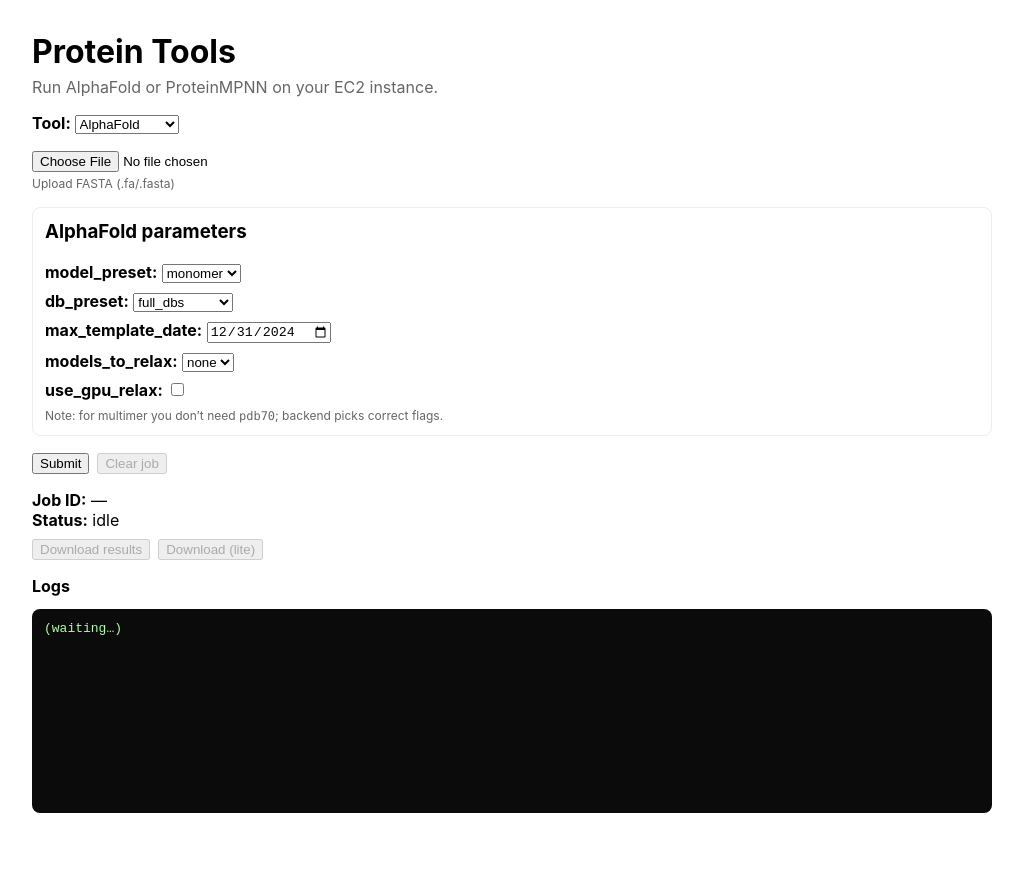
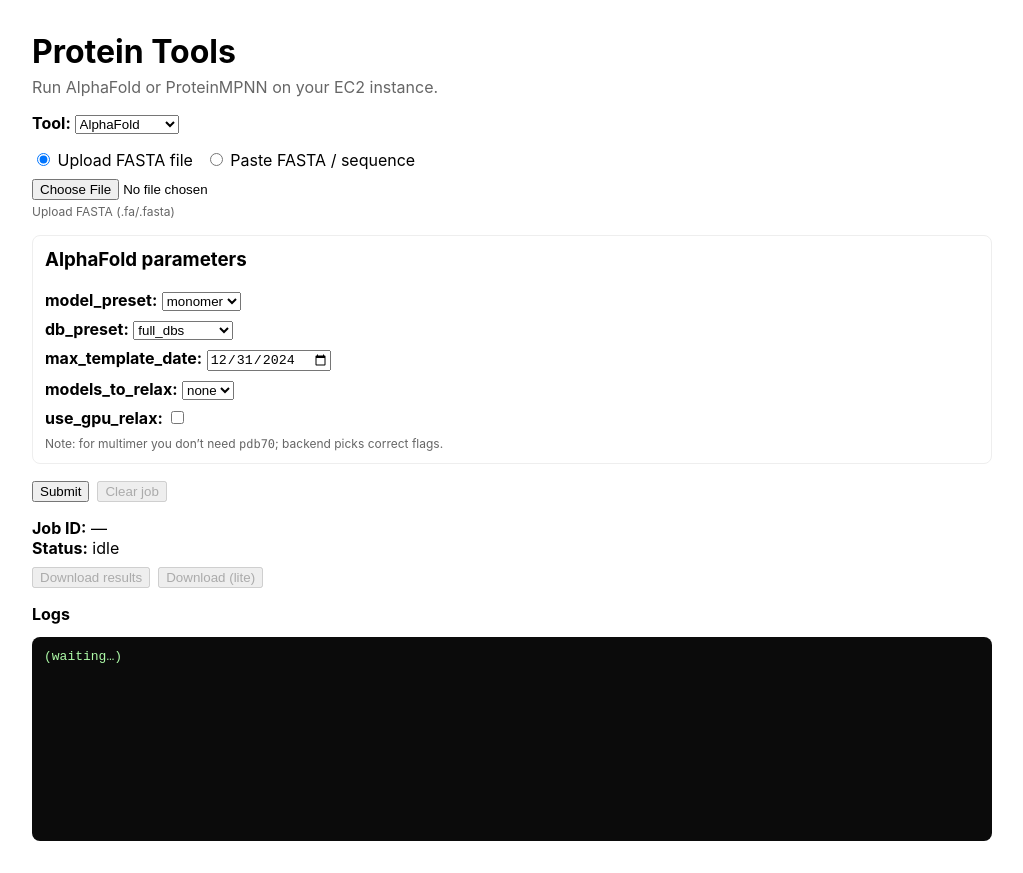
Before and after one commit to wjcyeoj/protein-tools-app, a React (Create React App) app in the folder frontend/: page / in a window 1280 px wide. Shown: the whole page, without its empty margins (128-1151 px from the left). Before the commit the page ends 845 px from the top, so only its background shows below. Built offline with nearby package versions, Linux system fonts and the light colour scheme.

Commit message:
Input FASTA sequence by text

```diff
--- a/frontend/src/App.js
+++ b/frontend/src/App.js
@@ -58,6 +58,10 @@
   const FREEZE_LS_KEY = "ptools.freezeSpec";
   const freezeInit = () => localStorage.getItem(FREEZE_LS_KEY) || "";
   const freezeRef = React.createRef();
+  // let users choose file vs text for AlphaFold
+  const [inputMode, setInputMode] = useState("file"); // "file" | "text"
+  const [seqName, setSeqName] = useState("query");    // header if user pastes plain sequence
+  const [seqText, setSeqText] = useState("");         // pasted FASTA or plain sequence
 
   // persist selections
   useEffect(() => localStorage.setItem(LS_TOOL, tool), [tool]);
@@ -76,14 +80,51 @@
   // Submit job (send individual fields the backend expects)
   async function handleSubmit(e) {
     e.preventDefault();
-    if (!file) {
-      alert("Please choose a file first.");
+
+    // Decide what file to send
+    let fileToSend = file;
+
+    // For AlphaFold, if user chose "paste text" mode, convert it to a virtual FASTA file
+    if (tool === "alphafold" && inputMode === "text") {
+      const raw = (seqText || "").trim();
+      if (!raw) {
+        alert("Please paste a FASTA or sequence.");
         return;
       }
+
+      // If it already looks like FASTA, use as-is; otherwise wrap as a single FASTA record
+      let fastaText;
+      if (raw.startsWith(">") || raw.includes("\n>")) {
+        fastaText = raw.endsWith("\n") ? raw : raw + "\n";
+      } else {
+        const seqOnly = raw.replace(/\s+/g, "");
+        if (!seqOnly) {
+          alert("No sequence letters found in the pasted text.");
+          return;
+        }
+        const header = (seqName || "sequence").trim() || "sequence";
+        fastaText = `>${header}\n${seqOnly}\n`;
+      }
+
+      const safeName = (seqName || "sequence").replace(/[^A-Za-z0-9_.-]+/g, "_");
+      fileToSend = new File([fastaText], `${safeName}.fasta`, { type: "text/plain" });
+    }
+
+    // Validate inputs per tool
+    if (tool === "proteinmpnn" && !fileToSend) {
+      alert("Please choose a PDB/CIF file for ProteinMPNN.");
+      return;
+    }
+    if (tool === "alphafold" && !fileToSend) {
+      alert("Please choose a FASTA file or paste a sequence.");
+      return;
+    }
+
+    // Build form data (unchanged for MPNN; AF fields still sent the same)
     const freezeSpec = freezeRef.current?.value?.trim() || "";
     const body = new FormData();
     body.append("tool", tool);
-    body.append("file", file);
+    body.append("file", fileToSend);
 
     if (tool === "alphafold") {
       body.append("model_preset", afParams.model_preset);
@@ -96,9 +137,7 @@
       body.append("mpnn_num_seq", String(mpnnParams.num_seq_per_target));
       body.append("mpnn_batch_size", String(mpnnParams.batch_size));
       body.append("mpnn_sampling_temp", String(mpnnParams.sampling_temp));
-      if (freezeSpec) {
-        body.append("mpnn_freeze_spec", freezeSpec);
-      }
+      if (freezeSpec) body.append("mpnn_freeze_spec", freezeSpec);
     }
 
     setStatus("running");
@@ -257,7 +296,66 @@
         </label>
       </section>
 
+      {/* File chooser OR paste box */}
       <section style={{ margin: "1rem 0" }}>
+        {/* Only AlphaFold gets the mode toggle */}
+        {tool === "alphafold" && (
+          <div style={{ marginBottom: 8 }}>
+            <label style={{ marginRight: 12 }}>
+              <input
+                type="radio"
+                name="af-input-mode"
+                value="file"
+                checked={inputMode === "file"}
+                onChange={() => setInputMode("file")}
+              />{" "}
+              Upload FASTA file
+            </label>
+            <label>
+              <input
+                type="radio"
+                name="af-input-mode"
+                value="text"
+                checked={inputMode === "text"}
+                onChange={() => setInputMode("text")}
+              />{" "}
+              Paste FASTA / sequence
+            </label>
+          </div>
+        )}
+
+        {tool === "alphafold" && inputMode === "text" ? (
+          <>
+            <div style={{ marginBottom: 8 }}>
+              <label>
+                <strong>Sequence name</strong>{" "}
+                <input
+                  type="text"
+                  value={seqName}
+                  onChange={(e) => setSeqName(e.target.value)}
+                  style={{ width: 220 }}
+                />
+              </label>
+            </div>
+
+            <textarea
+              rows={10}
+              placeholder={`>chain_A
+      MKTAYIAK...
+      >chain_B
+      GHHHHHH...`}
+              value={seqText}
+              onChange={(e) => setSeqText(e.target.value)}
+              style={{ width: "100%", fontFamily: "monospace" }}
+            />
+
+            <div style={{ fontSize: 12, color: "#666", marginTop: 4 }}>
+              Paste a full FASTA (multiple <code>&gt;</code> headers allowed for multimer) or a single raw sequence.
+              Raw sequences will be wrapped as <code>&gt;{seqName}</code>.
+            </div>
+          </>
+        ) : (
+          <>
             <input
               type="file"
               accept={tool === "alphafold" ? ".fa,.fasta" : ".pdb,.cif"}
@@ -266,6 +364,8 @@
             <div style={{ fontSize: 12, color: "#666", marginTop: 4 }}>
               {tool === "alphafold" ? "Upload FASTA (.fa/.fasta)" : "Upload PDB/CIF (.pdb/.cif)"}
             </div>
+          </>
+        )}
       </section>
 
       {tool === "alphafold" && (
```
Lines whose indentation alone changed are shown as unchanged.
